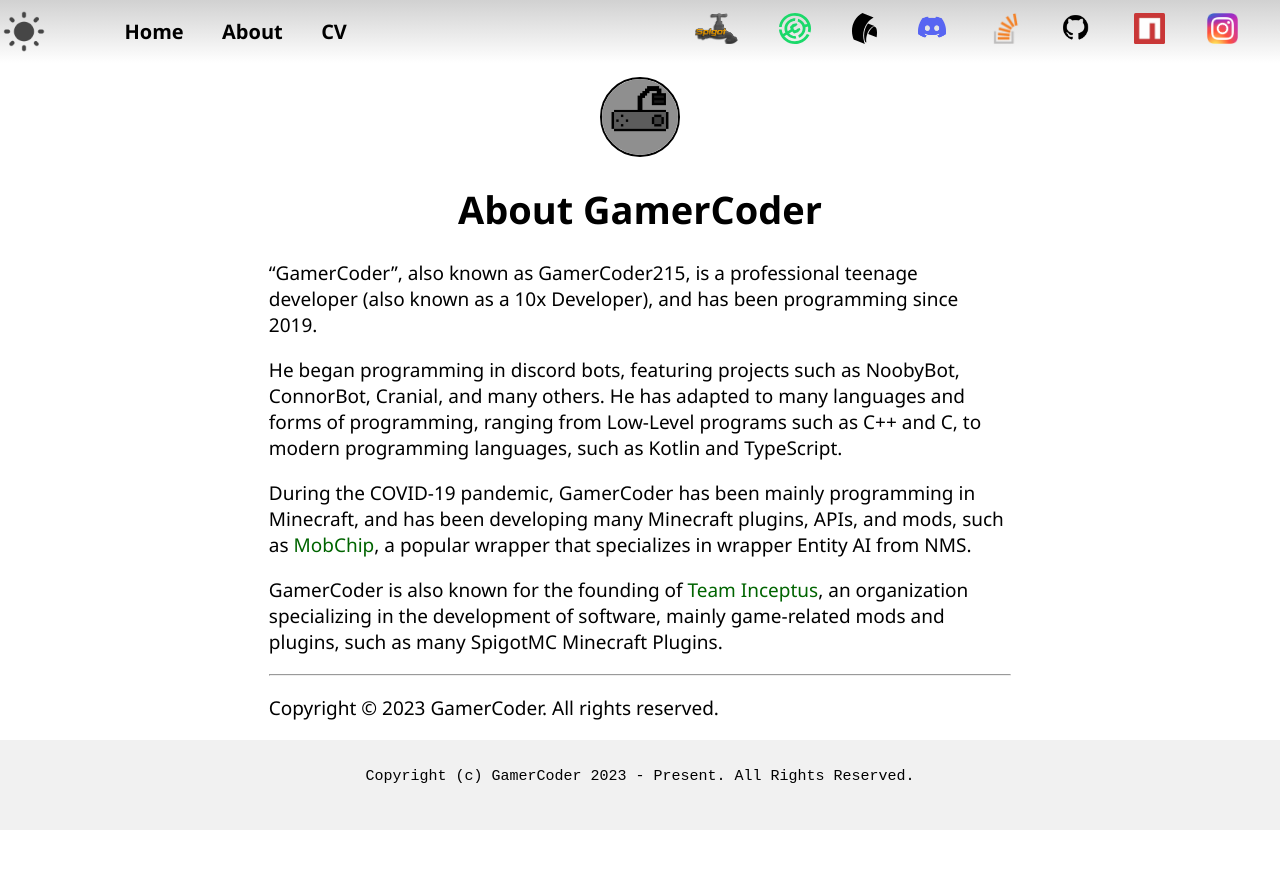
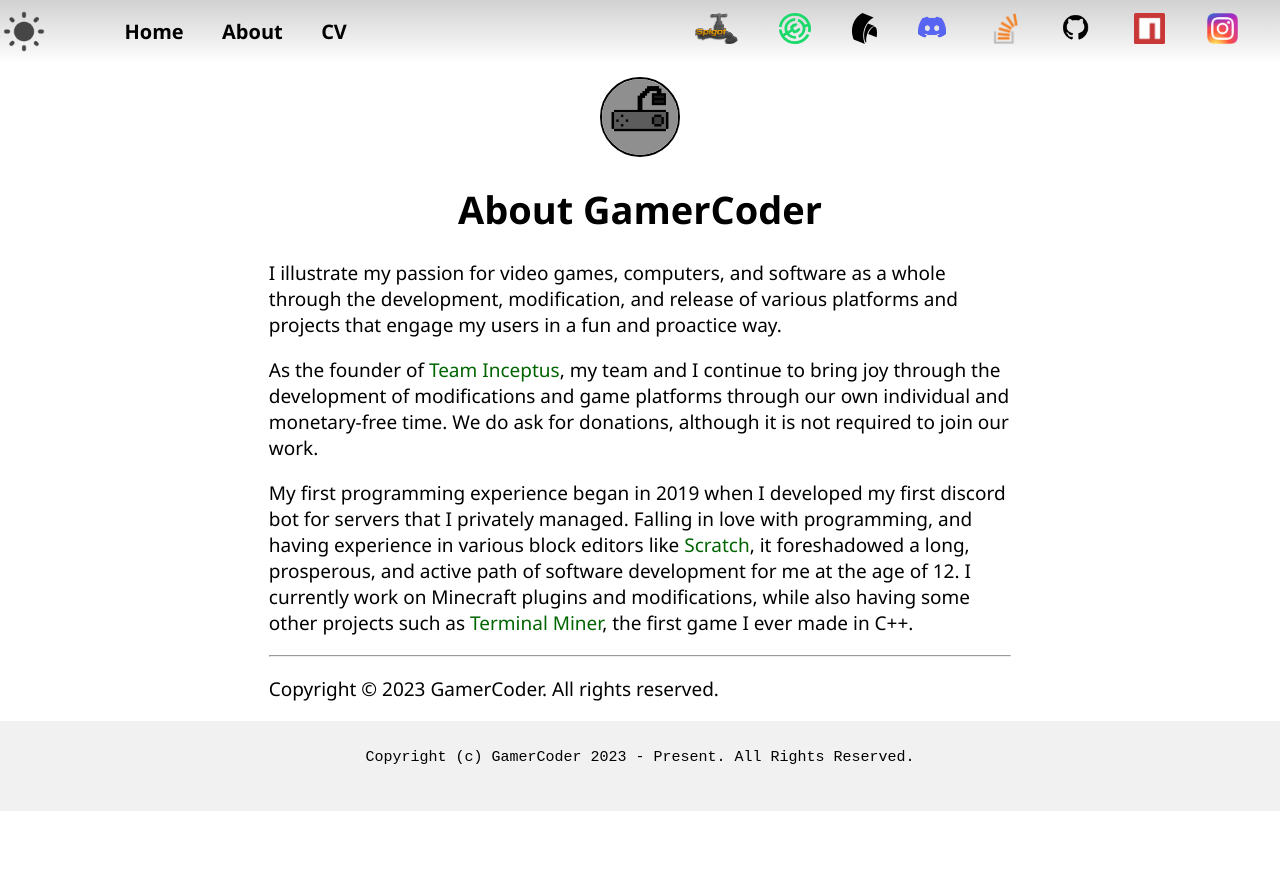
Before and after one commit to gmitch215/gmitch, a Jekyll site: the page built from about.md, in a window 1280 px wide. Shown: the top 869 px of the page. Built offline with Jekyll 4.4.1, drawn with Linux system fonts in a browser that asks for light colours.

Commit message:
Update about.md

```diff
--- a/about.md
+++ b/about.md
@@ -6,13 +6,11 @@
 
 # About GamerCoder
 
-"GamerCoder", also known as GamerCoder215, is a professional teenage developer (also known as a 10x Developer), and has been programming since 2019.
+I illustrate my passion for video games, computers, and software as a whole through the development, modification, and release of various platforms and projects that engage my users in a fun and proactice way.
 
-He began programming in discord bots, featuring projects such as NoobyBot, ConnorBot, Cranial, and many others. He has adapted to many languages and forms of programming, ranging from Low-Level programs such as C++ and C, to modern programming languages, such as Kotlin and TypeScript.
+As the founder of [Team Inceptus](https://teaminceptus.us), my team and I continue to bring joy through the development of modifications and game platforms through our own individual and monetary-free time. We do ask for donations, although it is not required to join our work.
 
-During the COVID-19 pandemic, GamerCoder has been mainly programming in Minecraft, and has been developing many Minecraft plugins, APIs, and mods, such as [MobChip](https://github.com/GamerCoder215/MobChip), a popular wrapper that specializes in wrapper Entity AI from NMS.
-
-GamerCoder is also known for the founding of [Team Inceptus](https://teaminceptus.us), an organization specializing in the development of software, mainly game-related mods and plugins, such as many SpigotMC Minecraft Plugins.
+My first programming experience began in 2019 when I developed my first discord bot for servers that I privately managed. Falling in love with programming, and having experience in various block editors like [Scratch](https://scratch.mit.edu), it foreshadowed a long, prosperous, and active path of software development for me at the age of 12. I currently work on Minecraft plugins and modifications, while also having some other projects such as [Terminal Miner](https://github.com/GamerCoder215/Terminal-Miner), the first game I ever made in C++.
 
 ---
 
```
